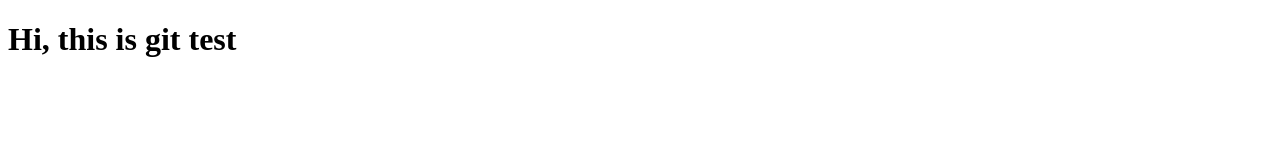
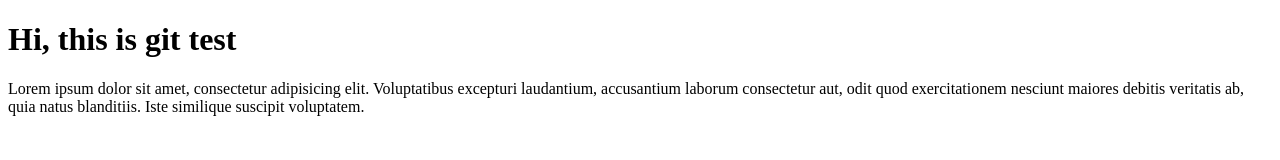
Before and after one commit to linkhant99/git-test, a plain HTML site: page index.html in a window 1280 px wide. Drawn offline with Linux system fonts and the light colour scheme.

Commit message:
add p tag

```diff
--- a/index.html
+++ b/index.html
@@ -7,5 +7,7 @@
     </head>
     <body>
         <h1>Hi, this is git test</h1>
+        <p>Lorem ipsum dolor sit amet, consectetur adipisicing elit. Voluptatibus excepturi laudantium, accusantium laborum consectetur aut,
+            odit quod exercitationem nesciunt maiores debitis veritatis ab, quia natus blanditiis. Iste similique suscipit voluptatem.</p>
     </body>
 </html>
```
